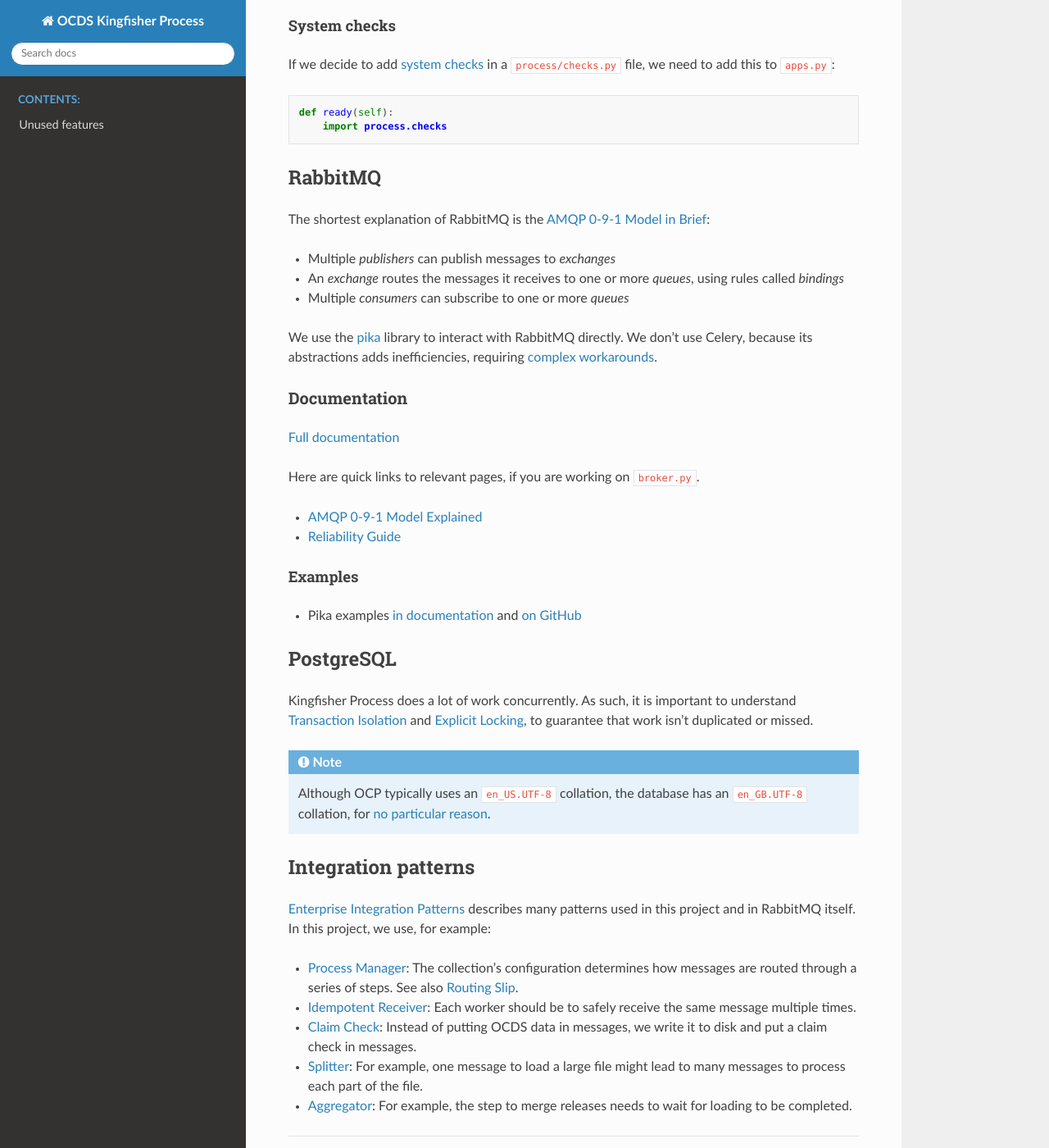
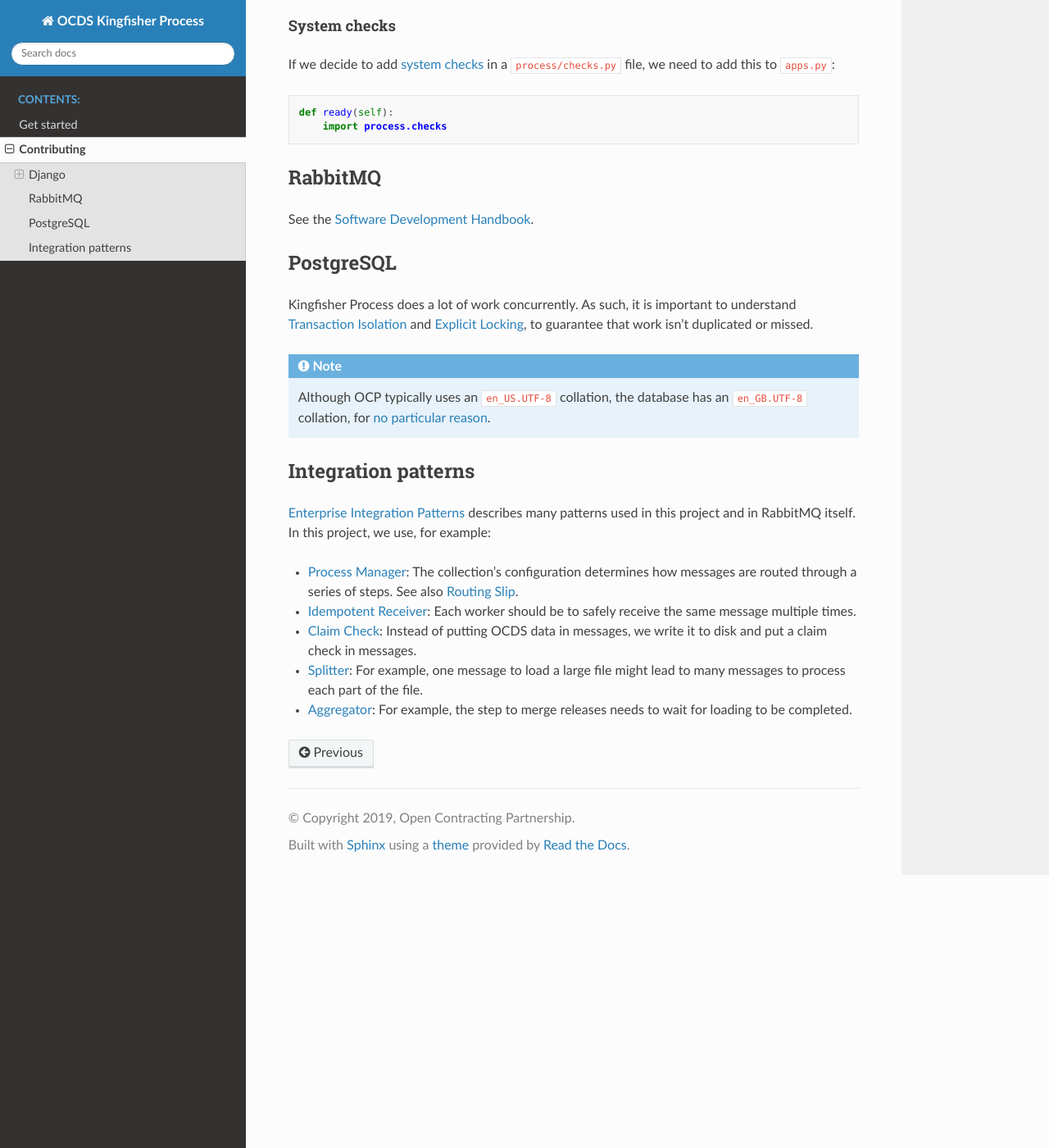
Before and after one commit to open-contracting/kingfisher-process, a Sphinx documentation site: the page built from docs/develop.rst, in a window 1280 px wide and 1400 px high, scrolled down 1549 px. Shown: the whole window at 82% size. Built offline with Sphinx 7.4.7 and the Read the Docs theme 2.0.0, drawn with Linux system fonts in a browser that asks for light colours; some of the changed text lies outside the part shown.

Commit message:
docs: Move RabbitMQ docs to handbook

```diff
--- a/docs/develop.rst
+++ b/docs/develop.rst
@@ -1,7 +1,7 @@
 Contributing
 ============
 
-Working on Kingfisher Process requires a good understanding of Django and RabbitMQ. It is recommended to be familiar with all  `Django tutorials <https://docs.djangoproject.com/en/3.2/intro/>`__ and `RabbitMQ tutorials <https://www.rabbitmq.com/getstarted.html>`__.
+Working on Kingfisher Process requires a good understanding of Django. It is recommended to be familiar with all  `Django tutorials <https://docs.djangoproject.com/en/3.2/intro/>`__.
 
 Django
 ------
@@ -82,28 +82,7 @@
 RabbitMQ
 --------
 
-The shortest explanation of RabbitMQ is the `AMQP 0-9-1 Model in Brief <https://www.rabbitmq.com/tutorials/amqp-concepts.html#amqp-model>`__:
-
--  Multiple *publishers* can publish messages to *exchanges*
--  An *exchange* routes the messages it receives to one or more *queues*, using rules called *bindings*
--  Multiple *consumers* can subscribe to one or more *queues*
-
-We use the `pika <https://pika.readthedocs.io/en/stable/>`__ library to interact with RabbitMQ directly. We don't use Celery, because its abstractions adds inefficiencies, requiring `complex workarounds <http://blog.untrod.com/2015/03/how-celery-chord-synchronization-works.html>`__.
-
-Documentation
-~~~~~~~~~~~~~
-
-`Full documentation <https://www.rabbitmq.com/documentation.html>`__
-
-Here are quick links to relevant pages, if you are working on ``broker.py``.
-
--  `AMQP 0-9-1 Model Explained <https://www.rabbitmq.com/tutorials/amqp-concepts.html>`__
--  `Reliability Guide <https://www.rabbitmq.com/reliability.html>`__
-
-Examples
-^^^^^^^^
-
--  Pika examples `in documentation <https://pika.readthedocs.io/en/stable/examples.html>`__ and `on GitHub <https://github.com/pika/pika/tree/master/examples>`__
+See the `Software Development Handbook <https://ocp-software-handbook.readthedocs.io/en/latest/services/rabbitmq.html>`__.
 
 PostgreSQL
 ----------
--- a/docs/index.rst
+++ b/docs/index.rst
@@ -5,4 +5,5 @@
    :maxdepth: 2
    :caption: Contents:
 
-   rabbitmq
+   get-started
+   develop
```
Also changed, not shown: docs/get-started.rst (+3 -15 lines), docs/rabbitmq.rst (deleted, +0 -29 lines).
